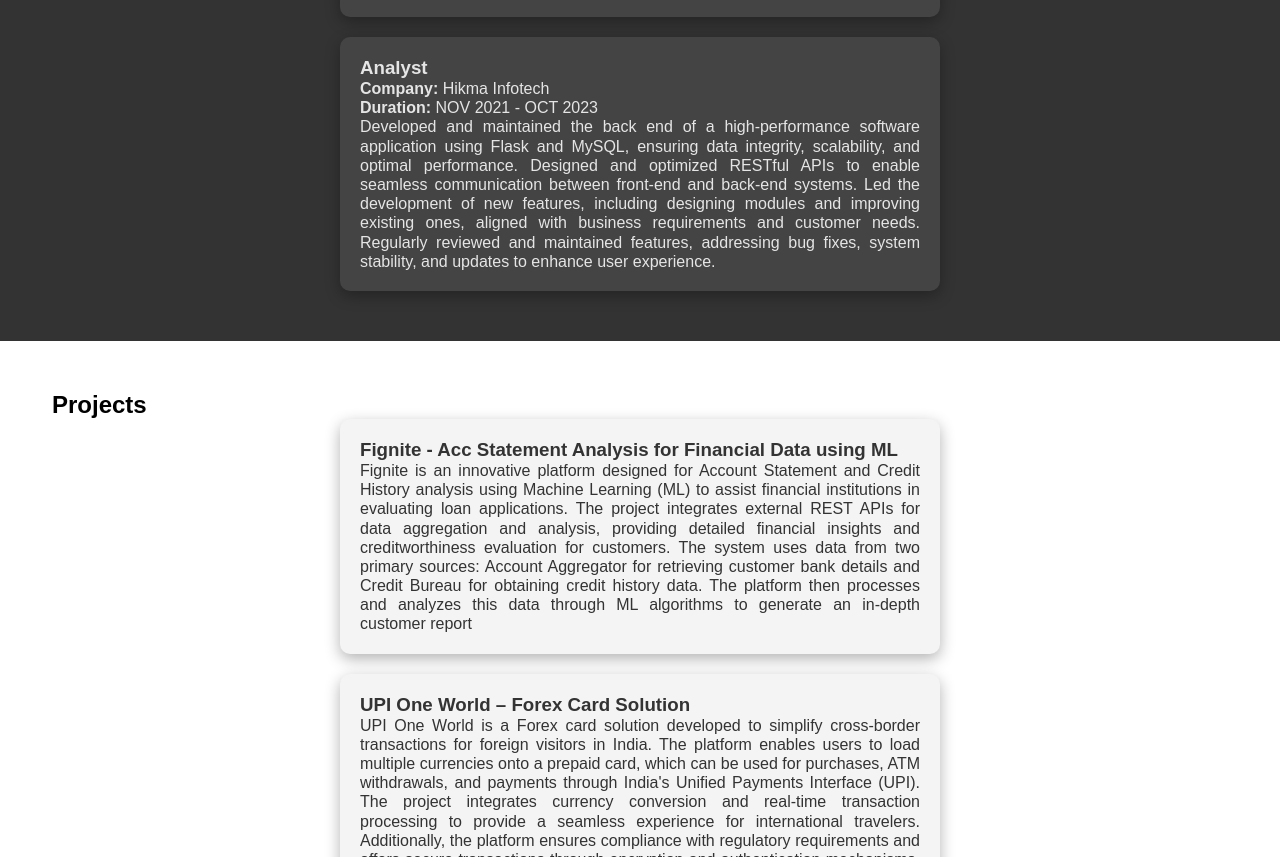
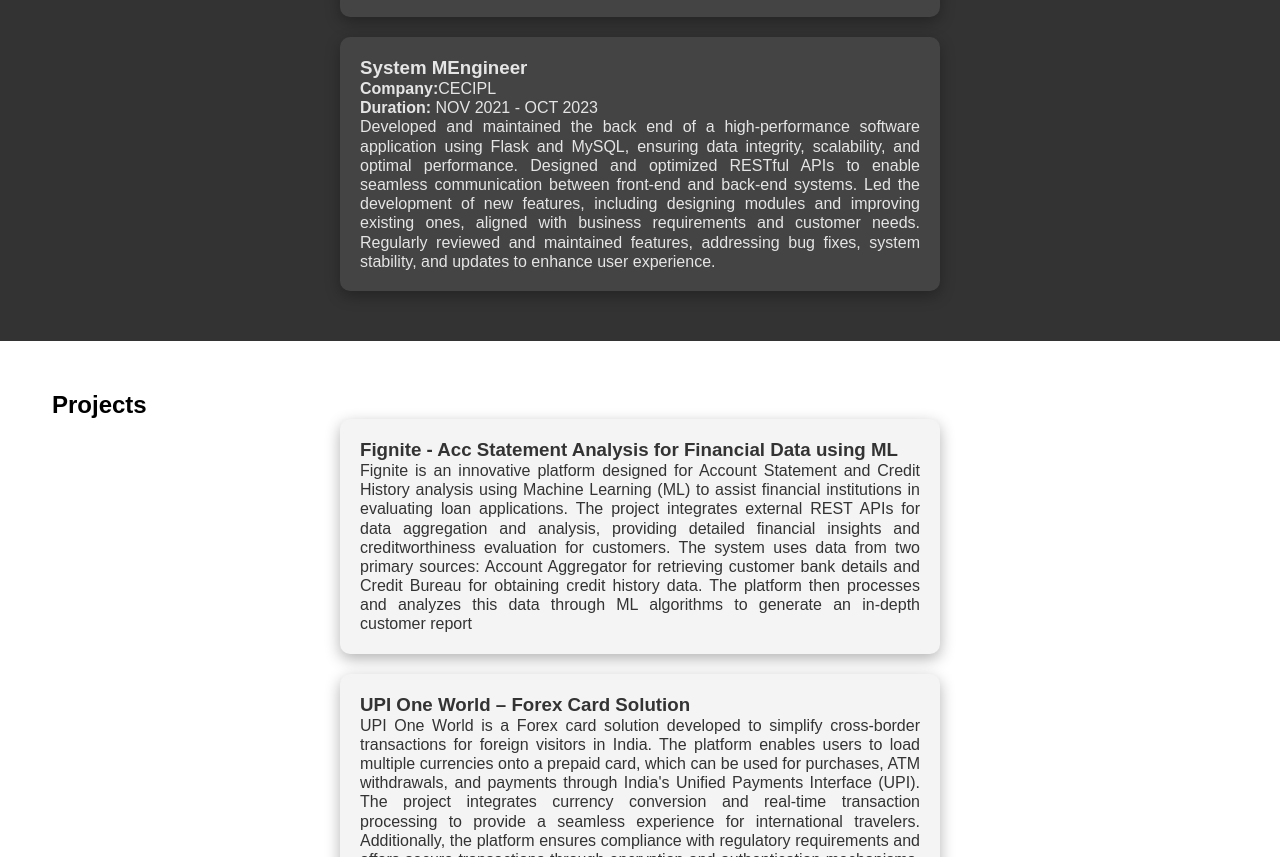
Before and after one commit to prasath-git/portfolio, a plain HTML site: page index.html in a window 1280 px wide. Shown: the part 1134-1991 px from the top of the page. Drawn offline with nearby package versions, Linux system fonts and the light colour scheme.

Commit message:
Update index.html

```diff
--- a/index.html
+++ b/index.html
@@ -80,8 +80,8 @@
                 </p>
                 </div>
                 <div class="experience-card">
-                <h3>Analyst</h3>
-                <p><strong>Company:</strong> Hikma Infotech</p>
+                <h3>System MEngineer</h3>
+                <p><strong>Company:</strong>CECIPL</p>
                 <p><strong>Duration:</strong> NOV 2021 - OCT 2023</p>
                 <p>
                     Developed and maintained the back end of a high-performance software application using Flask
```
